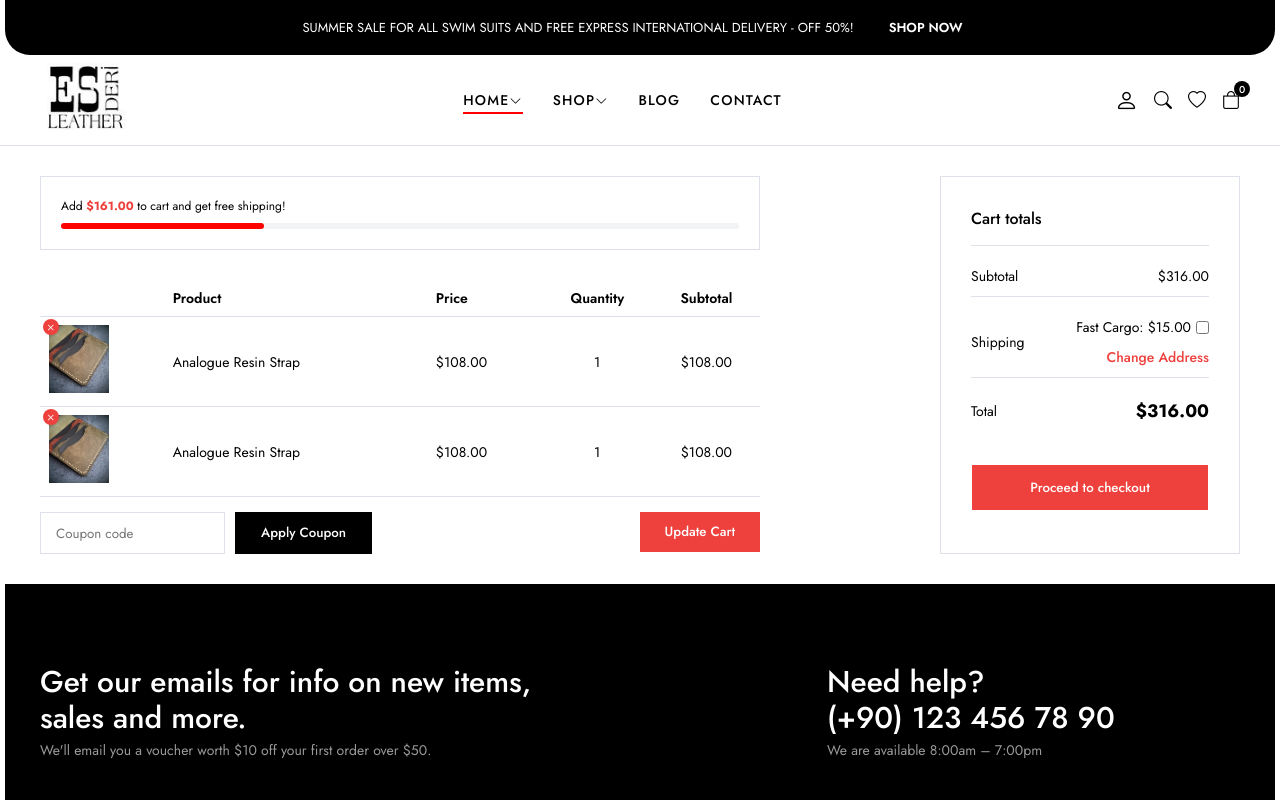
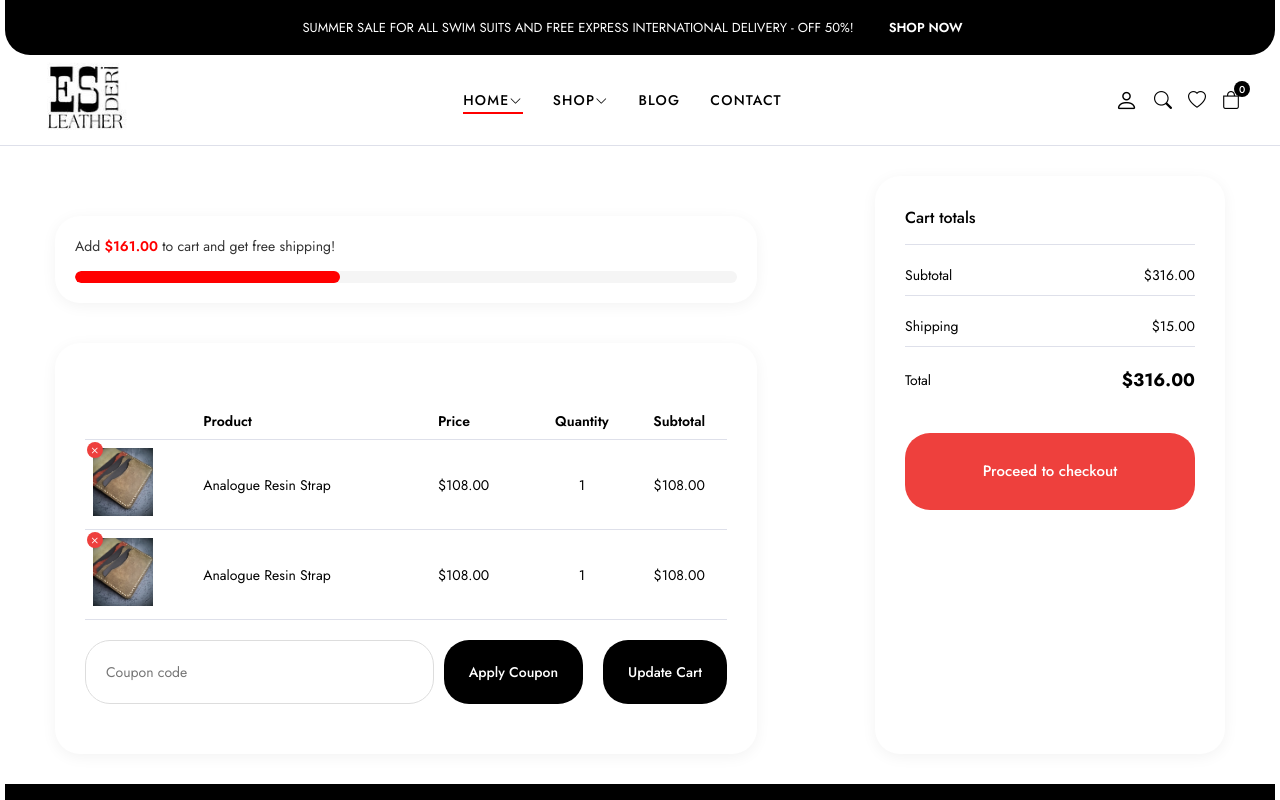
Before and after one commit to yagmuxr/EsDeri-Mern, a React (Vite) app in the folder esderi-react/: page / in a window 1280 px wide. Shown: the top 800 px of the page. Built offline with nearby package versions, Linux system fonts and the light colour scheme.

Commit message:
sonduzenlemeler

```diff
--- a/esderi-react/src/components/Campaign/Campaigns.jsx
+++ b/esderi-react/src/components/Campaign/Campaigns.jsx
@@ -1,4 +1,4 @@
-import CampaignItem from "../CampaignItem/CampaignItem";
+import CampaignItem from "./CampaignItem/CampaignItem";
 import "./Campaign.css"
 
 const Campaigns = () => {
--- a/esderi-react/src/components/Cart/Cart.css
+++ b/esderi-react/src/components/Cart/Cart.css
@@ -5,6 +5,16 @@
   .cart-page-wrapper {
     display: flex;
     justify-content: space-between;
+    gap: 50px;
+    max-width: 1200px;
+    margin: 0 auto;
+    padding: 0 15px;
+  }
+
+  .cart-right {
+    flex: 1;
+    display: flex;
+    justify-content: flex-end;
   }
 
   /*! cart form start  */
@@ -15,39 +25,41 @@
 
   /*? progress start  */
   .cart-page .free-progress-bar {
-    border: 1px solid #dee0ea;
+    margin: 40px 0;
     padding: 20px;
-    width: 100%;
+    background-color: white;
+    border-radius: 25px;
+    box-shadow: 0 3px 15px rgba(0, 0, 0, 0.05);
   }
 
   .cart-page .progress-bar-title {
-    font-size: 12px;
+    margin-bottom: 15px;
+    font-size: 14px;
+    color: #333;
   }
 
   .cart-page .progress-bar-title strong {
-    color: #ee403d;
+    color: #ff0000;
+    font-weight: 600;
   }
 
   .cart-page .progress-bar {
     width: 100%;
-    height: 6px;
-    background-color: #f2f3f5;
-    border-radius: 10px;
-    margin-top: 8px;
-    position: relative;
-    z-index: -1;
+    height: 12px;
+    background-color: #f5f5f5;
+    border-radius: 20px;
+    overflow: hidden;
   }
 
-  .cart-page .progress-bar span {
-    background-color: red;
-    width: 30%;
-    height: 6px;
-    display: inline-block;
-    position: absolute;
-    z-index: 1;
-    border-radius: 10px;
+  .cart-page .progress {
+    display: block;
+    height: 100%;
+    width: 40%;
+    background-color: #ff0000;
+    border-radius: 20px;
+    transition: all 0.3s ease;
   }
-  /*? progress end  */
+
 
   /*? table start  */
   .cart-form table img {
@@ -114,39 +126,68 @@
   .actions-wrapper {
     display: flex;
     justify-content: space-between;
-    flex-wrap: wrap;
-    gap: 10px;
-    margin-top: 15px;
+    align-items: center;
+    gap: 20px;
+    margin: 20px 0;
   }
 
-  .actions-wrapper .coupon {
+  .coupon {
+    display: flex;
+    gap: 10px;
+    flex: 1;
+  }
+
+  .coupon .input-text {
+    padding: 12px 20px;
+    border: 1px solid #ddd;
+    border-radius: 25px;
+    font-size: 14px;
+    transition: all 0.3s ease;
+    flex: 1;
+  }
+
+  .coupon .input-text:focus {
+    outline: none;
+    border-color: #000;
+    box-shadow: 0 0 0 3px rgba(0, 0, 0, 0.05);
+  }
+
+  .coupon .btn,
+  .update-cart .btn {
+    padding: 12px 25px;
+    background-color: #000;
+    color: white;
+    border: none;
+    border-radius: 25px;
+    cursor: pointer;
+    transition: all 0.3s ease;
     display: flex;
     align-items: center;
-    column-gap: 10px;
+    justify-content: center;
+    font-size: 14px;
+    font-weight: 500;
+    min-width: 120px;
   }
 
-  .actions-wrapper .coupon button {
-    background-color: #000;
-    color: #fff;
+  .coupon .btn:hover,
+  .update-cart .btn:hover {
+    background-color: #333;
+    transform: translateY(-2px);
+    box-shadow: 0 5px 15px rgba(0, 0, 0, 0.1);
+    color: #ff0000;
   }
-
-  .actions-wrapper .coupon input {
-    height: 100%;
-  }
-
-  .actions-wrapper .update-cart button {
-    background-color: #ee403d;
-    color: #fff;
-    border: #fff;
-  }
-  /*? actions end  */
 
   /*? collaterals star  */
 
   .cart-collaterals {
-    flex: 0 0 300px;
-    border: 1px solid #dee0ea;
+    background-color: white;
+    border-radius: 25px;
     padding: 30px;
+    box-shadow: 0 3px 15px rgba(0, 0, 0, 0.05);
+    width: 100%;
+    min-width: 300px;
+    max-width: 350px;
+    margin-left: auto;
   }
 
   .cart-collaterals table {
@@ -217,9 +258,66 @@
 
   /* responsive */
 
-  @media (max-width: 992px) {
+  @media screen and (max-width: 992px) {
     .cart-page-wrapper {
       flex-direction: column;
-      row-gap: 30px;
+    }
+
+    .cart-right {
+      justify-content: center;
+    }
+
+    .cart-collaterals {
+      min-width: auto;
+      max-width: 100%;
+      margin: 0 auto;
     }
   }
+  .shop-table-wrapper {
+    background-color: white;
+  border-radius: 25px;
+  padding: 30px;
+  box-shadow: 0 3px 15px rgba(0, 0, 0, 0.05);
+  width: 100%;
+  }
+
+  .checkout .btn {
+    width: 100%;
+    padding: 16px 25px;
+    background-color: #000;
+    color: white;
+    border: none;
+    border-radius: 25px;
+    cursor: pointer;
+    transition: all 0.3s ease;
+    display: flex;
+    align-items: center;
+    justify-content: center;
+    font-size: 15px;
+    font-weight: 500;
+    margin-top: 20px;
+  }
+
+  .checkout .btn:hover {
+    background-color: #333;
+    transform: translateY(-2px);
+    box-shadow: 0 5px 15px rgba(0, 0, 0, 0.1);
+  }
+
+  @media screen and (max-width: 768px) {
+    .actions-wrapper {
+      flex-direction: column;
+    }
+
+    .coupon {
+      width: 100%;
+    }
+
+    .update-cart {
+      width: 100%;
+    }
+
+    .update-cart .btn {
+      width: 100%;
+    }
+  }
--- a/esderi-react/src/components/Cart/Cart.jsx
+++ b/esderi-react/src/components/Cart/Cart.jsx
@@ -1,6 +1,6 @@
 import "./Cart.css";
-import CartCoupon from "./CartCoupon";
-import CartProgress from "./CartProgress";
+import CartCoupon from "./CartCoupon.jsx";
+import CartProgress from "./CartProgress.jsx";
 import CartTable from "./CartTable";
 import CartTotals from "./CartTotals";
 
--- a/esderi-react/src/components/Cart/CartTotals.jsx
+++ b/esderi-react/src/components/Cart/CartTotals.jsx
@@ -16,12 +16,8 @@ const CartTotals = () => {
                 <ul>
                   <li>
                     <label>
-                      Fast Cargo: $15.00
-                      <input type="checkbox" id="fast-cargo" />
+                      $15.00
                     </label>
-                  </li>
-                  <li>
-                    <a href="#">Change Address</a>
                   </li>
                 </ul>
               </td>
```
Also changed, not shown: esderi-react/src/App.css (+11 -0 lines), esderi-react/src/components/Footer/Footer.css (+7 -0 lines).
